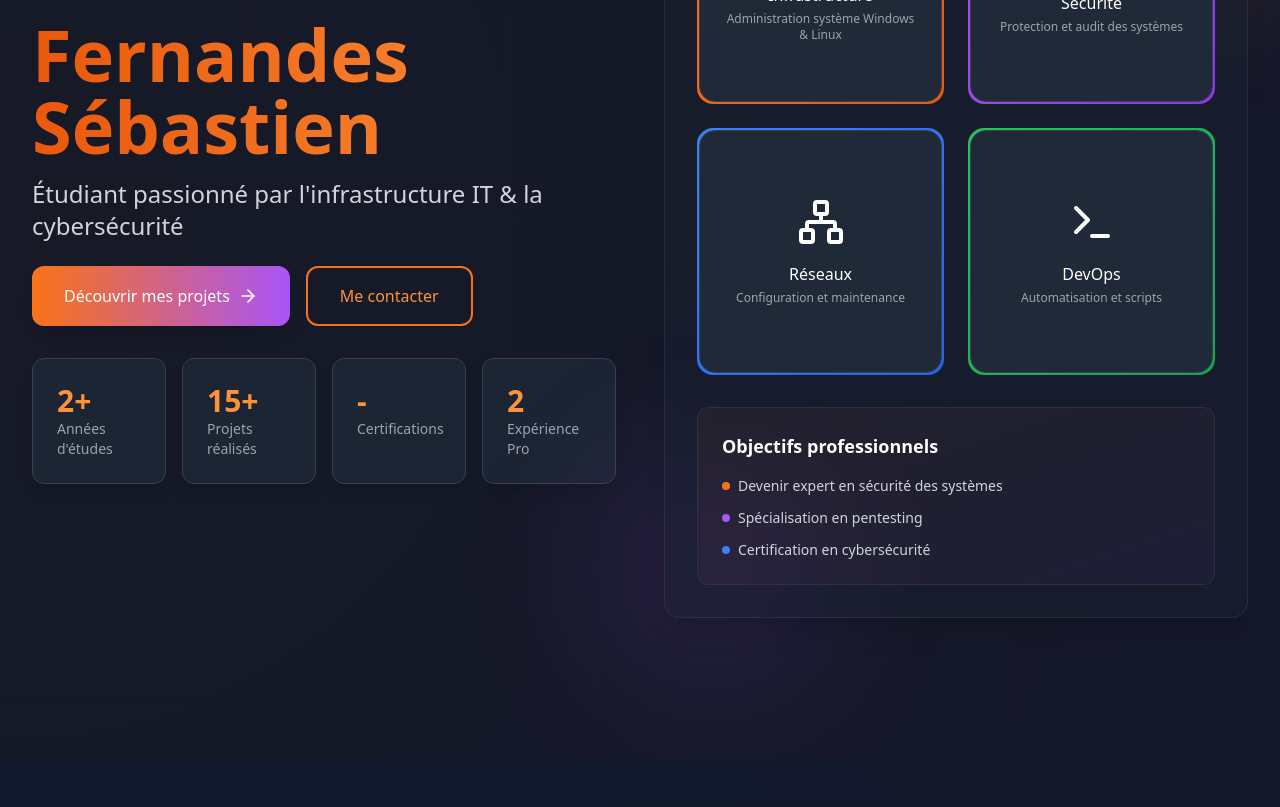
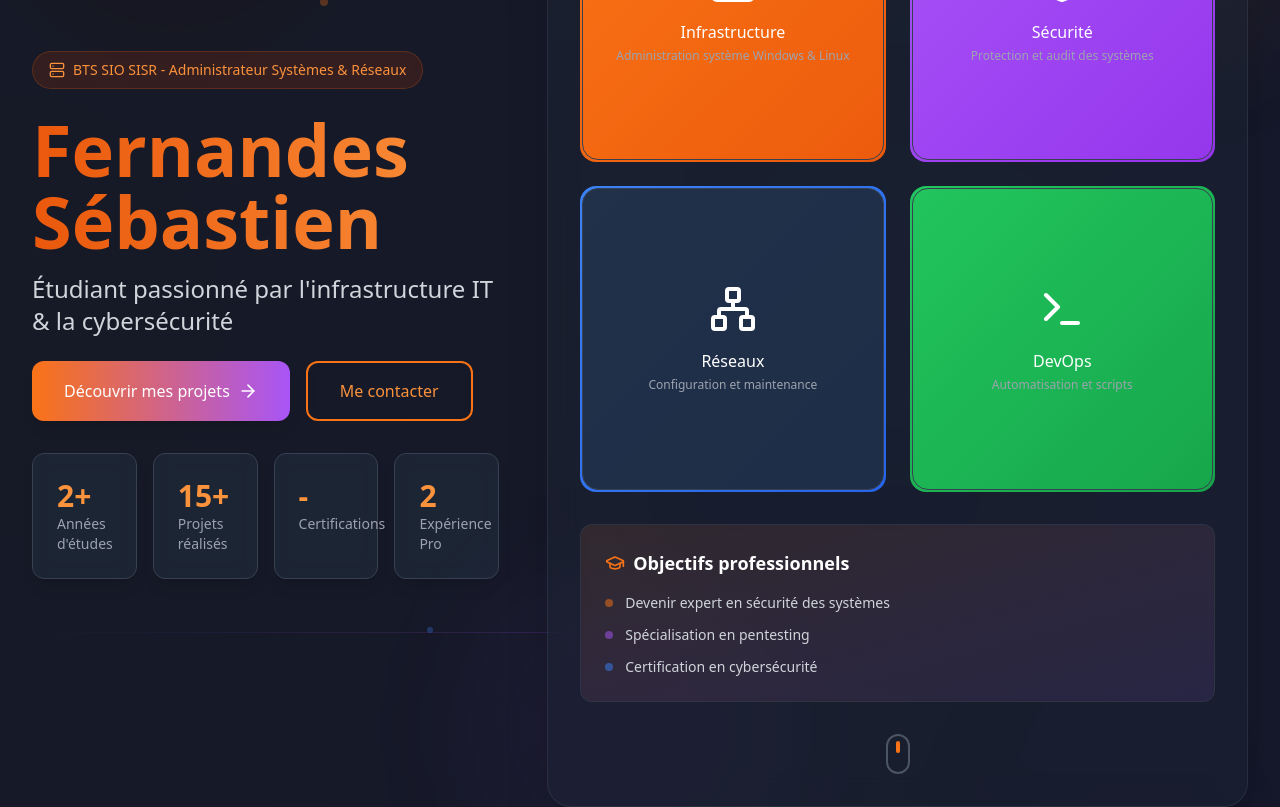
Before and after one commit to CapitaineRick/Portfolio, a React (Vite) app: page / in a window 1280 px wide. Shown: the part 320-1127 px from the top of the page. Built offline with nearby package versions, Linux system fonts and the light colour scheme.

Commit message:
Restaurer les éléments visuels du Hero avec améliorations

```diff
--- a/src/components/sections/Hero.tsx
+++ b/src/components/sections/Hero.tsx
@@ -45,11 +45,21 @@ const Hero: React.FC = () => {
       id="home"
       className="min-h-screen flex items-center justify-center relative overflow-hidden"
     >
-      {/* Background Elements harmonisés */}
+      {/* Background Elements harmonisés et renforcés */}
       <div className="absolute inset-0">
-        <div className="absolute top-0 -left-4 w-72 h-72 bg-orange-500/10 rounded-full mix-blend-multiply filter blur-xl animate-blob" />
-        <div className="absolute -bottom-8 -right-4 w-72 h-72 bg-purple-500/10 rounded-full mix-blend-multiply filter blur-xl animate-blob animation-delay-2000" />
-        <div className="absolute top-1/2 left-1/2 w-72 h-72 bg-blue-500/10 rounded-full mix-blend-multiply filter blur-xl animate-blob animation-delay-4000" />
+        <div className="absolute top-0 -left-4 w-96 h-96 bg-orange-500/15 rounded-full mix-blend-multiply filter blur-xl animate-blob" />
+        <div className="absolute -bottom-8 -right-4 w-96 h-96 bg-purple-500/15 rounded-full mix-blend-multiply filter blur-xl animate-blob animation-delay-2000" />
+        <div className="absolute top-1/2 left-1/2 w-96 h-96 bg-blue-500/15 rounded-full mix-blend-multiply filter blur-xl animate-blob animation-delay-4000" />
+
+        {/* Particules flottantes harmonisées */}
+        <div className="absolute top-1/4 left-1/4 w-2 h-2 bg-orange-500/60 rounded-full animate-pulse"></div>
+        <div className="absolute top-3/4 right-1/4 w-1 h-1 bg-purple-500/60 rounded-full animate-pulse animation-delay-2000"></div>
+        <div className="absolute bottom-1/4 left-1/3 w-1.5 h-1.5 bg-blue-500/60 rounded-full animate-pulse animation-delay-4000"></div>
+        <div className="absolute top-1/2 right-1/3 w-1 h-1 bg-orange-400/60 rounded-full animate-pulse animation-delay-1000"></div>
+
+        {/* Lignes de connexion subtiles */}
+        <div className="absolute top-1/4 left-0 w-full h-px bg-gradient-to-r from-transparent via-orange-500/20 to-transparent"></div>
+        <div className="absolute bottom-1/4 left-0 w-full h-px bg-gradient-to-r from-transparent via-purple-500/20 to-transparent"></div>
       </div>
 
       <div className="max-w-7xl mx-auto px-4 sm:px-6 lg:px-8 py-20 relative">
@@ -58,9 +68,9 @@ const Hero: React.FC = () => {
           className="flex flex-col lg:flex-row items-center gap-12 transition-all duration-300 opacity-0 translate-y-10"
         >
           {/* Left Column - Contenu principal */}
-          <div className="lg:w-1/2 space-y-8">
+          <div className="lg:w-2/5 space-y-8">
             <div className="space-y-6 text-center lg:text-left">
-              <div className="inline-flex items-center gap-2 px-4 py-2 rounded-full bg-orange-900/30 text-orange-400 text-sm font-medium">
+              <div className="inline-flex items-center gap-2 px-4 py-2 rounded-full bg-orange-900/30 text-orange-400 text-sm font-medium backdrop-blur-sm border border-orange-500/20">
                 <Server className="w-4 h-4" />
                 BTS SIO SISR - Administrateur Systèmes & Réseaux
               </div>
@@ -90,7 +100,7 @@ const Hero: React.FC = () => {
                   className="px-8 py-4 border-2 border-orange-500 text-orange-400
                             hover:bg-orange-900/10 rounded-xl
                             transform hover:scale-105 transition-all duration-300
-                            flex items-center gap-2 font-medium"
+                            flex items-center gap-2 font-medium backdrop-blur-sm"
                 >
                   Me contacter
                 </button>
@@ -98,19 +108,19 @@ const Hero: React.FC = () => {
             </div>
 
             <div className="grid grid-cols-2 md:grid-cols-4 gap-4">
-              <div className="p-6 rounded-xl bg-gray-800/80 backdrop-blur shadow-lg border border-gray-700">
+              <div className="p-6 rounded-xl bg-gray-800/80 backdrop-blur shadow-lg border border-gray-700 hover:border-orange-500/50 transition-all duration-300">
                 <div className="font-bold text-3xl text-orange-400">2+</div>
                 <div className="text-sm text-gray-400">Années d'études</div>
               </div>
-              <div className="p-6 rounded-xl bg-gray-800/80 backdrop-blur shadow-lg border border-gray-700">
+              <div className="p-6 rounded-xl bg-gray-800/80 backdrop-blur shadow-lg border border-gray-700 hover:border-orange-500/50 transition-all duration-300">
                 <div className="font-bold text-3xl text-orange-400">15+</div>
                 <div className="text-sm text-gray-400">Projets réalisés</div>
               </div>
-              <div className="p-6 rounded-xl bg-gray-800/80 backdrop-blur shadow-lg border border-gray-700">
+              <div className="p-6 rounded-xl bg-gray-800/80 backdrop-blur shadow-lg border border-gray-700 hover:border-orange-500/50 transition-all duration-300">
                 <div className="font-bold text-3xl text-orange-400">-</div>
                 <div className="text-sm text-gray-400">Certifications</div>
               </div>
-              <div className="p-6 rounded-xl bg-gray-800/80 backdrop-blur shadow-lg border border-gray-700">
+              <div className="p-6 rounded-xl bg-gray-800/80 backdrop-blur shadow-lg border border-gray-700 hover:border-orange-500/50 transition-all duration-300">
                 <div className="font-bold text-3xl text-orange-400">2</div>
                 <div className="text-sm text-gray-400">Expérience Pro</div>
               </div>
@@ -118,11 +128,13 @@ const Hero: React.FC = () => {
           </div>
 
           {/* Right Column - Interface futuriste harmonisée et agrandie */}
-          <div className="lg:w-1/2 relative">
-            <div className="absolute -top-20 -right-20 w-64 h-64 bg-orange-500/10 rounded-full filter blur-3xl"></div>
-            <div className="absolute -bottom-20 -left-20 w-64 h-64 bg-purple-500/10 rounded-full filter blur-3xl"></div>
+          <div className="lg:w-3/5 relative">
+            {/* Effets de fond améliorés */}
+            <div className="absolute -top-20 -right-20 w-80 h-80 bg-orange-500/10 rounded-full filter blur-3xl animate-pulse"></div>
+            <div className="absolute -bottom-20 -left-20 w-80 h-80 bg-purple-500/10 rounded-full filter blur-3xl animate-pulse animation-delay-2000"></div>
+            <div className="absolute top-1/2 left-1/2 transform -translate-x-1/2 -translate-y-1/2 w-60 h-60 bg-blue-500/5 rounded-full filter blur-2xl animate-pulse animation-delay-4000"></div>
 
-            <div className="relative bg-gray-800/30 backdrop-blur-lg rounded-2xl p-8 shadow-xl border border-gray-700/50">
+            <div className="relative bg-gray-800/40 backdrop-blur-lg rounded-3xl p-8 shadow-2xl border border-gray-700/50 hover:border-gray-600/50 transition-all duration-500">
               <div className="space-y-8">
                 {/* Featured Skills avec couleurs harmonisées */}
                 <div className="grid grid-cols-2 gap-6">
@@ -131,75 +143,93 @@ const Hero: React.FC = () => {
                       icon: Server,
                       label: 'Infrastructure',
                       gradient: 'from-orange-500 to-orange-600',
-                      description: 'Administration système Windows & Linux'
+                      description: 'Administration système Windows & Linux',
+                      bgColor: 'bg-orange-500/10'
                     },
                     {
                       icon: Shield,
                       label: 'Sécurité',
                       gradient: 'from-purple-500 to-purple-600',
-                      description: 'Protection et audit des systèmes'
+                      description: 'Protection et audit des systèmes',
+                      bgColor: 'bg-purple-500/10'
                     },
                     {
                       icon: Network,
                       label: 'Réseaux',
                       gradient: 'from-blue-500 to-blue-600',
-                      description: 'Configuration et maintenance'
+                      description: 'Configuration et maintenance',
+                      bgColor: 'bg-blue-500/10'
                     },
                     {
                       icon: Terminal,
                       label: 'DevOps',
                       gradient: 'from-green-500 to-green-600',
-                      description: 'Automatisation et scripts'
+                      description: 'Automatisation et scripts',
+                      bgColor: 'bg-green-500/10'
                     }
                   ].map((item, index) => (
                     <div
                       key={index}
-                      className="relative group transition-all duration-300"
+                      className="relative group transition-all duration-500 hover:scale-105"
                     >
                       <div className={`
                         w-full aspect-square rounded-2xl
                         bg-gradient-to-br ${item.gradient}
-                        p-0.5 transition-all duration-300
-                        group-hover:scale-105 cursor-pointer
+                        p-0.5 transition-all duration-500
+                        group-hover:shadow-lg group-hover:shadow-current/25
+                        cursor-pointer
                       `}>
-                        <div className="w-full h-full rounded-2xl bg-gray-800 p-6
+                        <div className={`w-full h-full rounded-2xl bg-gray-800/90 p-6
                                       flex flex-col items-center justify-center gap-4
-                                      border border-gray-700">
-                          <item.icon className="w-12 h-12 text-white transition-transform duration-300
+                                      border border-gray-700 group-hover:border-gray-600
+                                      ${item.bgColor} group-hover:bg-opacity-20
+                                      transition-all duration-500`}>
+                          <item.icon className="w-12 h-12 text-white transition-all duration-500
                                               group-hover:scale-110 group-hover:rotate-6" />
                           <div className="text-center">
-                            <div className="font-medium text-white mb-1">
+                            <div className="font-medium text-white mb-1 group-hover:text-current transition-colors duration-300">
                               {item.label}
                             </div>
-                            <p className="text-xs text-gray-400">
+                            <p className="text-xs text-gray-400 group-hover:text-gray-300 transition-colors duration-300">
                               {item.description}
                             </p>
                           </div>
                         </div>
                       </div>
+
+                      {/* Effet de lueur au hover */}
+                      <div className={`absolute inset-0 rounded-2xl bg-gradient-to-br ${item.gradient} opacity-0 group-hover:opacity-20 transition-opacity duration-500 blur-xl`}></div>
                     </div>
                   ))}
                 </div>
 
                 {/* Current Focus avec couleurs harmonisées */}
-                <div className="bg-gradient-to-br from-orange-500/5 to-purple-500/5 rounded-xl p-6 border border-gray-700/50">
-                  <h3 className="text-lg font-semibold mb-4 text-white">
+                <div className="bg-gradient-to-br from-orange-500/10 to-purple-500/10 rounded-xl p-6 border border-gray-700/50 backdrop-blur-sm hover:border-gray-600/50 transition-all duration-300">
+                  <h3 className="text-lg font-semibold mb-4 text-white flex items-center gap-2">
+                    <GraduationCap className="w-5 h-5 text-orange-500" />
                     Objectifs professionnels
                   </h3>
                   <ul className="space-y-3">
-                    <li className="flex items-center gap-2 text-sm text-gray-300">
-                      <div className="w-2 h-2 rounded-full bg-orange-500"></div>
+                    <li className="flex items-center gap-3 text-sm text-gray-300 hover:text-gray-200 transition-colors duration-300">
+                      <div className="w-2 h-2 rounded-full bg-orange-500 animate-pulse"></div>
                       Devenir expert en sécurité des systèmes
                     </li>
-                    <li className="flex items-center gap-2 text-sm text-gray-300">
-                      <div className="w-2 h-2 rounded-full bg-purple-500"></div>
+                    <li className="flex items-center gap-3 text-sm text-gray-300 hover:text-gray-200 transition-colors duration-300">
+                      <div className="w-2 h-2 rounded-full bg-purple-500 animate-pulse animation-delay-1000"></div>
                       Spécialisation en pentesting
                     </li>
-                    <li className="flex items-center gap-2 text-sm text-gray-300">
-                      <div className="w-2 h-2 rounded-full bg-blue-500"></div>
+                    <li className="flex items-center gap-3 text-sm text-gray-300 hover:text-gray-200 transition-colors duration-300">
+                      <div className="w-2 h-2 rounded-full bg-blue-500 animate-pulse animation-delay-2000"></div>
                       Certification en cybersécurité
                     </li>
                   </ul>
+                </div>
+
+                {/* Indicateur de scroll subtil */}
+                <div className="flex justify-center">
+                  <div className="w-6 h-10 border-2 border-gray-600 rounded-full flex justify-center">
+                    <div className="w-1 h-3 bg-orange-500 rounded-full mt-2 animate-bounce"></div>
+                  </div>
                 </div>
               </div>
             </div>
```
